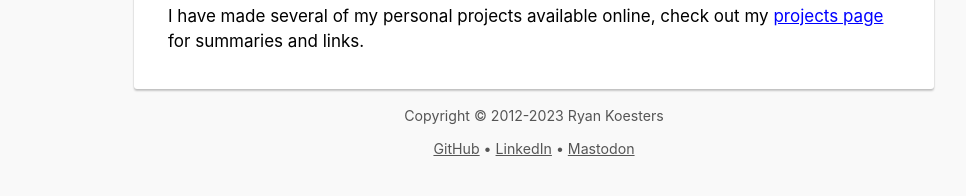
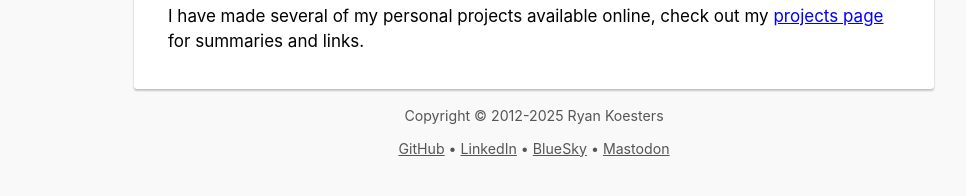
Before and after one commit to rkoesters/rkoesters.github.io, a Jekyll site: the page built from index.md, in a window 1280 px wide. Shown: the part 435-631 px from the top of the page, without its empty margins (106-1072 px from the left). Built offline with Jekyll 4.4.1, drawn with Linux system fonts in a browser that asks for light colours.

Commit message:
Update copyright year and add bsky to footer.

```diff
--- a/_layouts/base.html
+++ b/_layouts/base.html
@@ -31,10 +31,11 @@
     </div>
 
     <footer id="site-footer">
-      <p>Copyright &copy; 2012-2023 Ryan Koesters</p>
+      <p>Copyright &copy; 2012-2025 Ryan Koesters</p>
       <p class="dot-separated">
         <span><a href="https://github.com/rkoesters" rel="me">GitHub</a></span>
         <span><a href="https://www.linkedin.com/in/ryankoesters" rel="me">LinkedIn</a></span>
+        <span><a href="https://bsky.app/profile/ryankoesters.com" rel="me">BlueSky</a></span>
         <span><a href="https://mastodon.social/@rkoesters" rel="me">Mastodon</a></span>
       </p>
     </footer>
```
